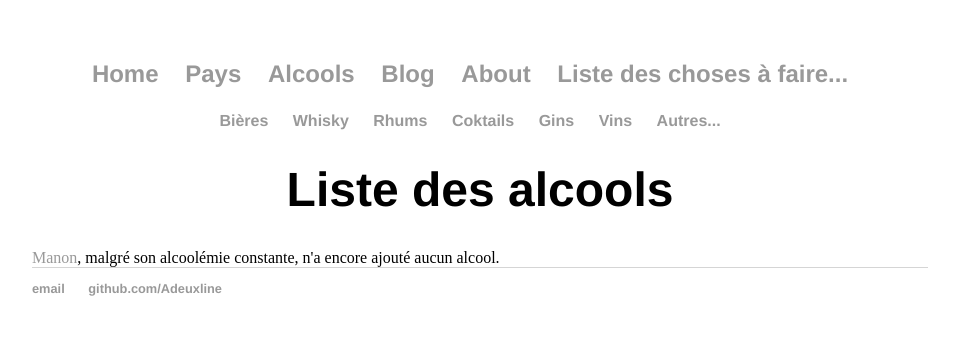
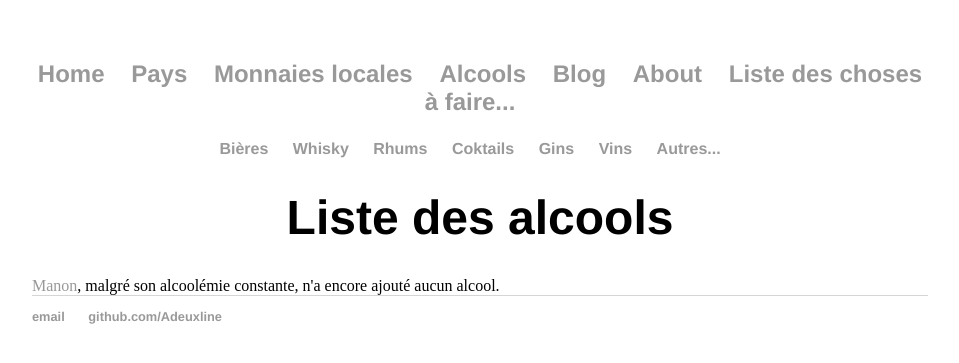
Before and after one commit to rlabe/adeuxline.github.io, a Jekyll site: the page built from alcools/index.html, in a window 1280 px wide. Shown: the top 363 px of the page, without its empty margins (160-1119 px from the left). Built offline with Jekyll 4.4.1, drawn with Linux system fonts in a browser that asks for light colours.

Commit message:
Update default.html

```diff
--- a/_layouts/default.html
+++ b/_layouts/default.html
@@ -10,6 +10,7 @@
 	    		<ul>
 	        		<li><a href="/">Home</a></li>
 		        	<li><a href="/countries">Pays</a></li>
+				<li><a href="#">Monnaies locales</a></li>
 	        		<li><a href="/alcools">Alcools</a></li>
 				<li><a href="/blog">Blog</a></li>
 				<li><a href="#">About</a></li>
```
